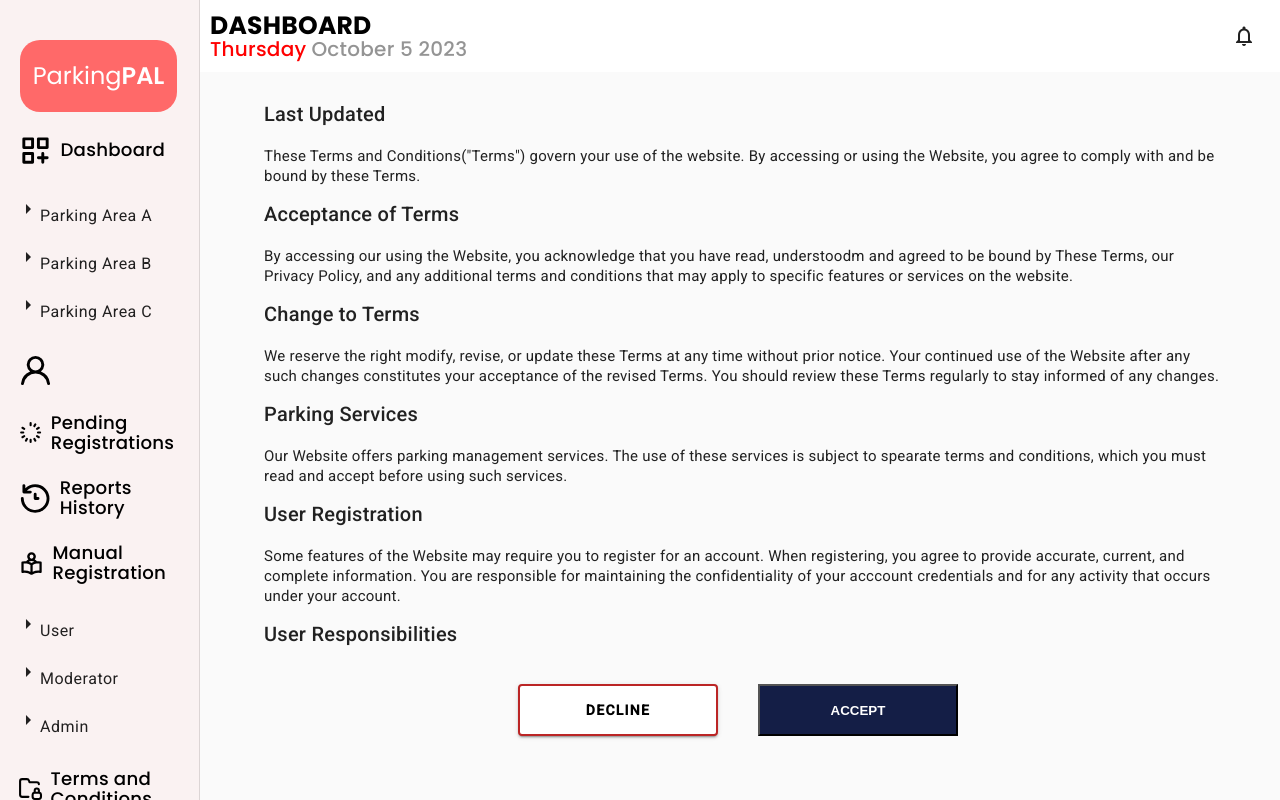
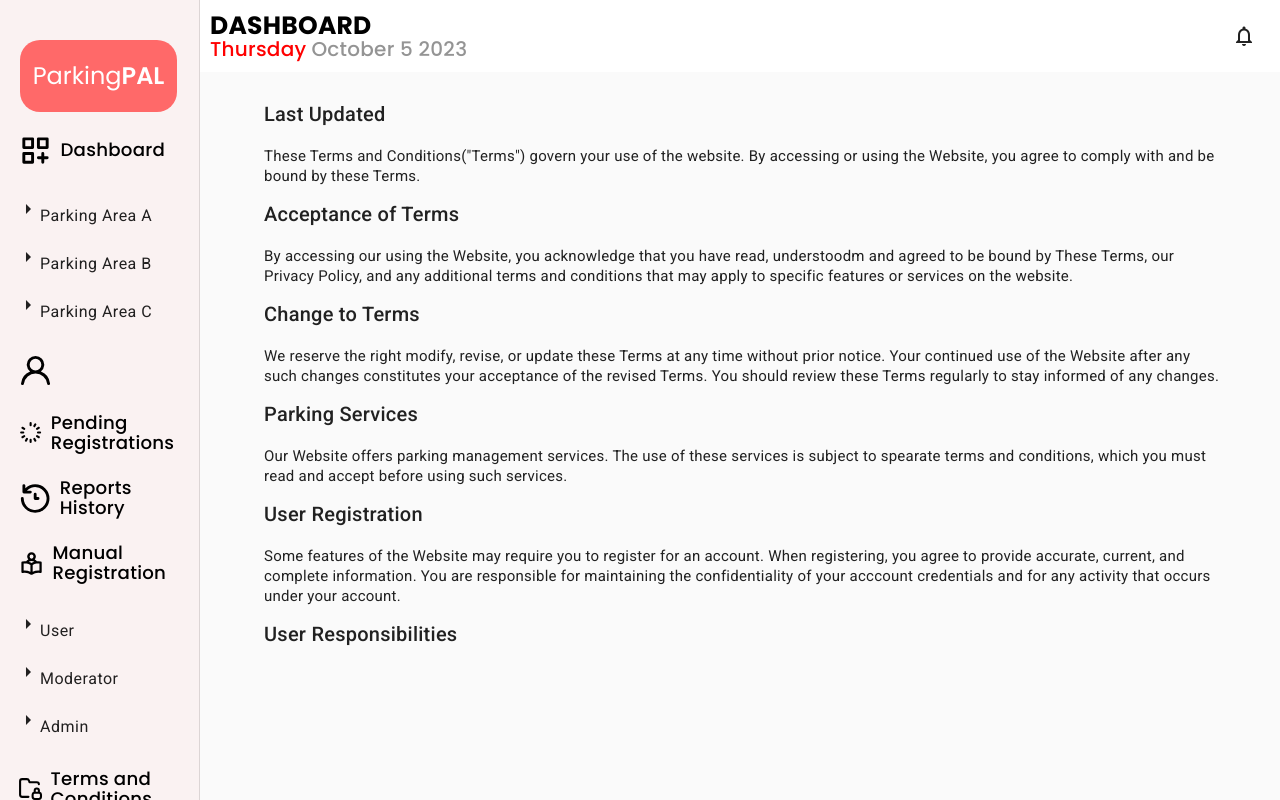
Before and after one commit to LM-Inocentes/ParkPal, an Angular app in the folder ParkPal/: page /terms-and-conditions in a window 1280 px wide. Built offline with nearby package versions, Linux system fonts and the light colour scheme.

Commit message:
Fixed Minor Changes for Terms and Condition

```diff
--- a/ParkPal/src/app/data-privacy/data-privacy.component.html
+++ b/ParkPal/src/app/data-privacy/data-privacy.component.html
@@ -36,6 +36,17 @@
                     <li>School ID Details</li>
                     <li>Vehicle Details</li>
                 </ul>
+            <br>
+            <h3>How do we collect  your data?</h3>
+            <p>You directly provide ParkPal with most the data we collect. We collect data
+                and process when you:</p>
+                <ul>
+                    <li>Create an account</li>
+                    <li>User or view  our website</li>
+                    <li>Voluntarily complete  a customer survey or provide feedback
+                        on any of our survey questionnaires
+                    </li>
+                </ul>
             </div>
     </div>
 
--- a/ParkPal/src/app/terms-and-conditions/terms-and-conditions.component.html
+++ b/ParkPal/src/app/terms-and-conditions/terms-and-conditions.component.html
@@ -85,14 +85,4 @@
         </form>
     </div>
 
-    <div class = "btnContent">
-        <button mat-raised-button class = "decline">DECLINE</button>
-        <button mat-raised button class = "accept">ACCEPT</button>
-    </div>
-
-
-
-
-
-
 </section>
```
